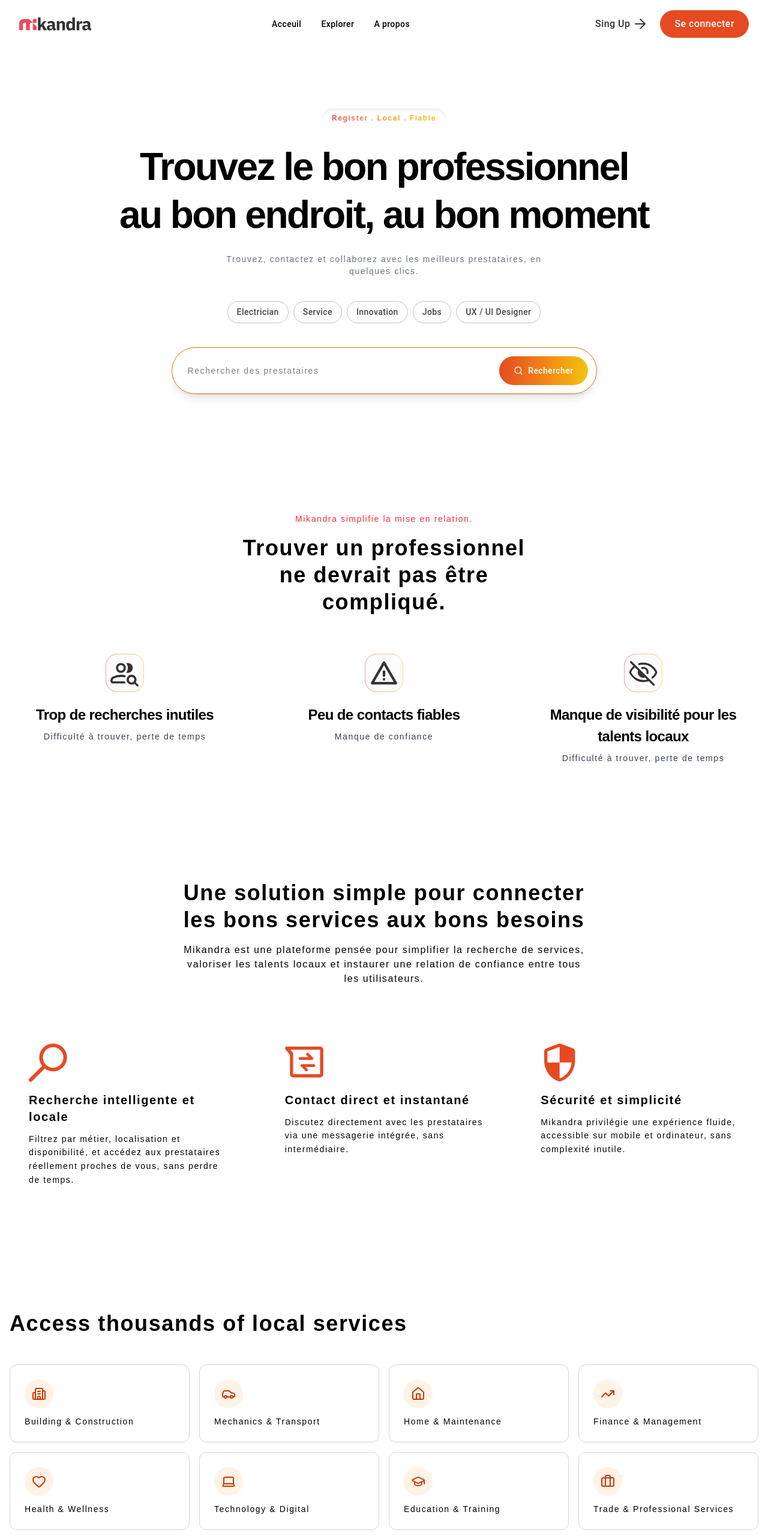
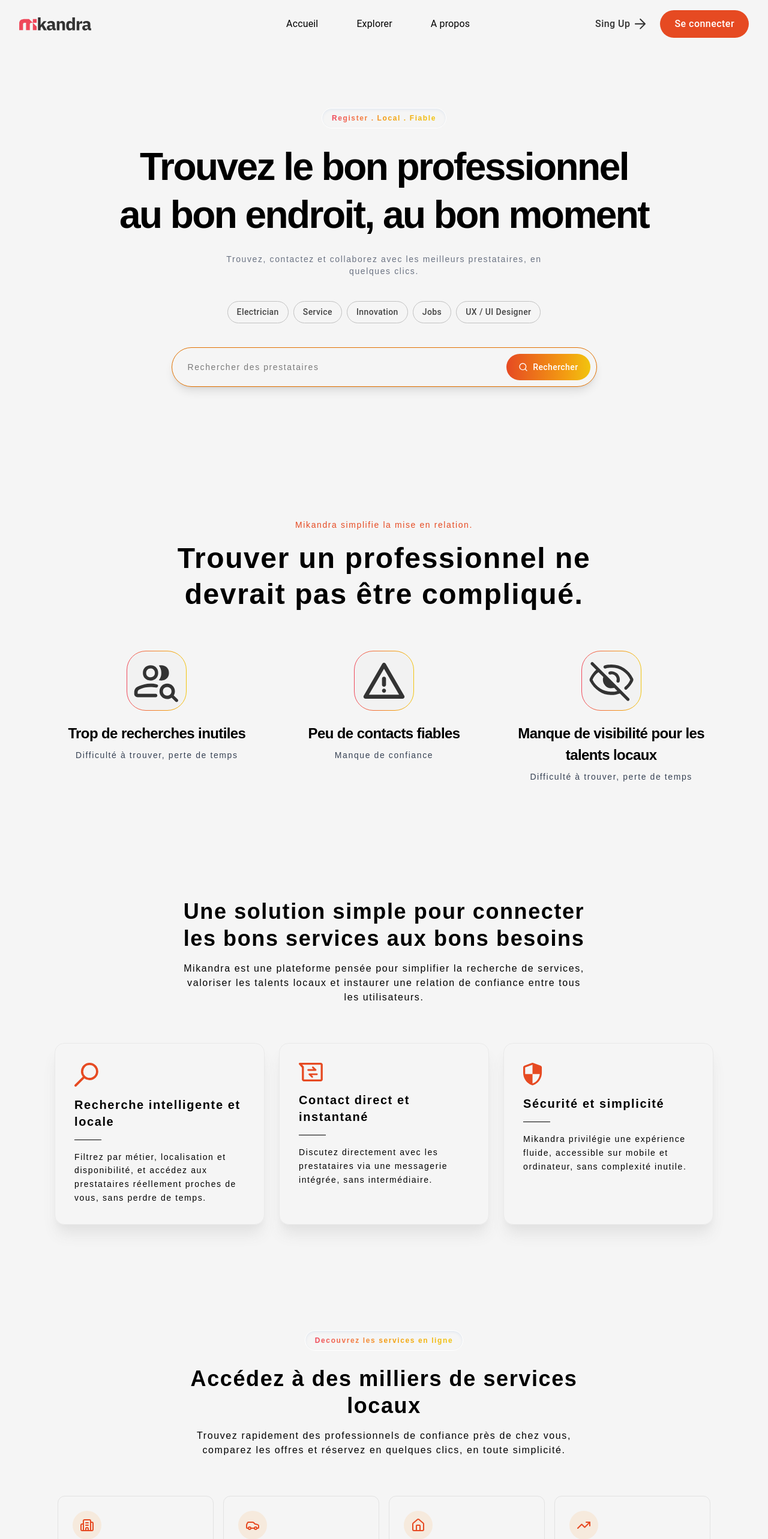
Before and after one commit to StevenMario/ft_transcendance, a React (Vite) app in the folder Transcendance/: page / in a window 1280 px wide. Shown: the top 2566 px of the page at 60% size. Built offline with nearby package versions, Linux system fonts and the light colour scheme.

Commit message:
Landing page : COrection du landing page

```diff
--- a/Transcendance/src/components/ui/LandingPage/AccessService.tsx
+++ b/Transcendance/src/components/ui/LandingPage/AccessService.tsx
@@ -1,30 +1,37 @@
 import { Building2, Car, Home, TrendingUp, Heart, Laptop, GraduationCap, Briefcase } from "lucide-react";
+import { NeomorphContainer } from "../Utils/GradientText";
 function AccessService() {
-    const services = [
-        { icon: Building2, title: "Building & Construction" },
-        { icon: Car, title: "Mechanics & Transport" },
-        { icon: Home, title: "Home & Maintenance" },
-        { icon: TrendingUp, title: "Finance & Management" },
-        { icon: Heart, title: "Health & Wellness" },
-        { icon: Laptop, title: "Technology & Digital" },
-        { icon: GraduationCap, title: "Education & Training" },
-        { icon: Briefcase, title: "Trade & Professional Services" },
-    ];
-    return (
-        <section className="py-12 md:py-20 bg-muted/30">
-      <div className="container">
-        <h2 className="text-2xl md:text-3xl lg:text-4xl font-bold text-foreground mb-8 md:mb-12">
-          Access thousands of local services
-        </h2>
+  const services = [
+    { icon: Building2, title: "Bâtiment et construction" },
+    { icon: Car, title: "Mécanique et transport" },
+    { icon: Home, title: "Accueil et entretien" },
+    { icon: TrendingUp, title: "Finance et gestion" },
+    { icon: Heart, title: "Santé et bien-être" },
+    { icon: Laptop, title: "Technologie et numérique" },
+    { icon: GraduationCap, title: "Éducation et formation" },
+    { icon: Briefcase, title: "Commerce et services professionnels" },
+  ];
+  return (
+    <section className="py-12 md:py-20">
+      <div className="container md:px-20">
+        <div className="text-center mb-12 md:mb-16">
+          <NeomorphContainer text="Decouvrez les services en ligne" />
+          <h2 className="text-2xl md:text-4xl font-bold text-foreground leading-tight mb-4 max-w-2xl mx-auto">
+            Accédez à des milliers de services locaux
+          </h2>
+          <p className=" text-sm md:text-base max-w-2xl mx-auto">
+           Trouvez rapidement des professionnels de confiance près de chez vous, comparez les offres et réservez en quelques clics, en toute simplicité.
+          </p>
+        </div>
 
-        <div className="grid grid-cols-2 sm:grid-cols-3 lg:grid-cols-4 gap-3 md:gap-4">
+        <div className="grid grid-cols-1 md:grid-cols-3 lg:grid-cols-4 gap-3 md:gap-4">
           {services.map((service, index) => (
             <div
               key={index}
-              className="group p-4 md:p-6 rounded-xl  border border-gray-300 hover:border-amber-600 transition-all duration-300 hover:shadow-lg cursor-pointer"
+              className="group p-4 md:p-6 rounded-xl  border border-[#e2e2e2] hover:border-[#E64A22] transition-all duration-300 hover:shadow-lg cursor-pointer"
             >
               <div className="w-10 h-10 md:w-12 md:h-12 rounded-3xl bg-orange-400/10 text-primary flex items-center justify-center mb-3 group-hover:border-amber-600 group-hover:text-primary-foreground transition-all duration-300">
-                <service.icon size={20}  className="md:w-6 md:h-6 text-orange-700" />
+                <service.icon size={20} className="md:w-6 md:h-6 text-[#E64A22]" />
               </div>
               <h3 className="text-xs md:text-sm font-medium text-foreground">
                 {service.title}
--- a/Transcendance/src/components/ui/LandingPage/HeroSection.tsx
+++ b/Transcendance/src/components/ui/LandingPage/HeroSection.tsx
@@ -1,5 +1,6 @@
 import { Button } from '@mui/material'
 import SearchBar from './SearchBar';
+import { NeomorphContainer } from '../Utils/GradientText';
 
 
 const HeroSection = () => {
@@ -18,9 +19,7 @@ const HeroSection = () => {
     <section className=" pt-32 pb-20 md:pt-25 md:pb-30">
       <div className="container mx-auto text-center">
         {/* Badge */}
-        <div className="inline-flex items-center gap-2 text-xs font-semibold text-red-700 mb-6 px-4 py-2 shadow-inner shadow-slate-200 rounded-3xl border-[1.5px] border-white">
-          <span className="bg-linear-to-r from-[#EF485B] via-[#F39C12] to-[#F1C40F] text-transparent bg-clip-text">Register . Local . Fiable</span>
-        </div>
+        <NeomorphContainer text="Register . Local . Fiable"  />
 
         {/* Title */}
         <h1 className="text-[40px]
@@ -55,7 +54,7 @@ const HeroSection = () => {
         </div>
 
           {/*Search Bar */}
-          <SearchBar></SearchBar>
+          <SearchBar />
       </div>
     </section>
   );
--- a/Transcendance/src/components/ui/LandingPage/LandingPage.tsx
+++ b/Transcendance/src/components/ui/LandingPage/LandingPage.tsx
@@ -1,6 +1,5 @@
 import AccessService from "./AccessService.tsx";
 import HeroSection from "./HeroSection.tsx";
-import WhatPeopleSaying from "./WhatPeopleSaying.tsx";
 import GetStartSection from "./GetStartSection.tsx";
 import Footer from "./Footer.tsx";
 import ProblemsSection from "./ProblemsSection.tsx";
@@ -12,7 +11,6 @@ function LandingPage() {
         <ProblemsSection />
         <SolutionSection/>
         <AccessService/>
-        <WhatPeopleSaying/>
         <GetStartSection/>
         <Footer/>
     </>)
--- a/Transcendance/src/components/ui/LandingPage/ProblemsSection.tsx
+++ b/Transcendance/src/components/ui/LandingPage/ProblemsSection.tsx
@@ -34,26 +34,29 @@ const ProblemsSection = () => {
       <div className="container mx-auto">
         {/* Section Header */}
         <div className="text-center mb-12 md:mb-16">
-          <p className="text-sm text-red-500 font-medium mb-4">
+          <p className="text-sm text-[#E64A22] font-medium mb-4">
             Mikandra simplifie la mise en relation.
           </p>
-          <h2 className="text-2xl md:text-4xl font-bold text-foreground leading-tight max-w-lg mx-auto">
-            Trouver un professionnel ne devrait pas être compliqué.
+          <h2 className="text-2xl md:text-[48px] font-bold text-foreground leading-tight mx-auto">
+            Trouver un professionnel ne<br />devrait pas être compliqué.
           </h2>
+          <p></p>
         </div>
 
         {/* Problems Grid */}
-        <div className="grid grid-cols-1 md:grid-cols-3 gap-8 md:gap-12">
+        <div className="grid grid-cols-1 md:grid-cols-3 gap-8 md:gap-12 px-20">
           {problems.map((problem, index) => (
             <div
               key={index}
-              className="flex flex-col items-center text-center"
+              className="flex flex-col justify-baseline items-center text-center"
             >
-              <div className={`w-16 h-16 rounded-2xl ${problem.bgColor} flex items-center justify-center mb-5`}>
+              <div className={`rounded-2xl ${problem.bgColor} flex items-center justify-center mb-5`}>
                 <img
                   src={problem.icon}
                   alt={problem.title}
-                  className="w-full h-full" />
+                  width={100}
+                  height={100}
+                />
               </div>
               <h3 className="
                 text-base
--- a/Transcendance/src/components/ui/LandingPage/SearchBar.tsx
+++ b/Transcendance/src/components/ui/LandingPage/SearchBar.tsx
@@ -6,20 +6,20 @@ export default function SearchBar() {
   return (
     <>
       {/* Search Bar */}
-          <div className="md:w-177.25 md:h-[60px] mx-auto">
-          <div className="flex items-center md:gap-70 pt-2 pr-2 pb-2 pl-6.5 rounded-full shadow-lg border border-amber-600 overflow-hidden">
+      <div className="md:w-177.25 md:h-17.5 mx-auto">
+        <div className="flex items-center pl-6.5 pr-1 py-1 rounded-full shadow-lg border border-amber-600 overflow-hidden">
           <input
             type="text"
             placeholder="Rechercher des prestataires"
-              className="flex-1 text-sm md:text-sm   focus:outline-none "
+            className="flex-1 text-sm md:text-sm focus:outline-none "
           />
           <Button sx={{
             background: 'linear-gradient(90deg, #E64A22 0%, #F39C12 70%, #F1C40F 100%)',
             color: '#FFFFFF',
             borderRadius: '9999px',
             margin: '6px',
-              padding: '12px 24px',
-              height: 'auto',
+            padding: '10px 20px',
+            height: 'max-content',
             display: 'flex',
             alignItems: 'center',
             gap: '8px',
--- a/Transcendance/src/components/ui/LandingPage/SolutionSection.tsx
+++ b/Transcendance/src/components/ui/LandingPage/SolutionSection.tsx
@@ -30,31 +30,34 @@ export default function SolutionSection() {
                     <h2 className="text-2xl md:text-4xl font-bold text-foreground leading-tight mb-4 max-w-2xl mx-auto">
                         Une solution simple pour connecter les bons services aux bons besoins
                     </h2>
-                    <p className="text-muted-foreground text-sm md:text-base max-w-2xl mx-auto">
+                    <p className=" text-sm md:text-base max-w-2xl mx-auto">
                         Mikandra est une plateforme pensée pour simplifier la recherche de services, valoriser les talents locaux et instaurer une relation de confiance entre tous les utilisateurs.
                     </p>
                 </div>
 
                 {/* Features Grid - Simple Cards */}
-                <div className="grid grid-cols-1 md:grid-cols-3 gap-8">
+                <div className="flex justify-center flex-wrap gap-6">
                     {features.map((feature, index) => (
                         <div
                             key={index}
-                            className="bg-card rounded-2xl p-8 flex flex-col "
+                            className="rounded-2xl max-h-100 p-8 flex flex-col shadow-xl shadow-[#e2e2e2] border-[0.5px] border-[#e2e2e299] w-full md:w-87.5 "
                         >
                             {/* Icon Container */}
-                            <div className="w-16 h-16 mb-4 inline-block">
+                            <div className="mb-4">
                                 <img
                                     src={feature.icon}
                                     alt={feature.title}
-                                    className="w-full h-full object-contain"
+                                    width={index === 2 ? 32 : 40}
+                                    height={index === 2 ? 32 : 40}
                                 />
                             </div>
 
                             {/* Title */}
-                            <h3 className="font-semibold text-lg md:text-xl mb-3">
+                            <h3 className="font-semibold text-lg md:text-xl mb-4">
                                 {feature.title}
                             </h3>
+
+                            <hr className="mb-4 w-11.25 h-0.5" />
 
                             {/* Description */}
                             <p className="text-sm text-muted-foreground leading-relaxed">
--- a/Transcendance/src/components/ui/LandingPage/WhatPeopleSaying.tsx
+++ /dev/null
@@ -1,55 +0,0 @@
-import { Star } from "lucide-react";
-
-const WhatPeopleSaying = () => {
-  const testimonials = [
-    {
-      quote: "J'ai trouvé un mécanicien fiable près de chez moi en quelques minutes. Le service était rapide et professionnel.",
-      author: "Jean, Rabourenne",
-      color: "bg-orange-500/10 text-orange-600",
-    },
-    {
-      quote: "M'kandra m'a permis de me visibilité facilement en mettant en valeur mes services. Les avis m'ont aidé à faire le bon choix.",
-      author: "Sarah, Fleuristes",
-      color: "bg-pink-500/10 text-pink-600",
-    },
-    {
-      quote: "Excellente application pour trouver des métiers du bâtiment et services personnalisés.",
-      author: "Marie, Passionées",
-      color: "bg-orange-500/10 text-orange-600",
-    },
-  ];
-
-  return (
-    <section className="py-12 md:py-20 bg-muted/30">
-      <div className="container">
-        <h2 className="text-2xl md:text-3xl lg:text-4xl font-bold text-foreground mb-8 md:mb-12">
-          What people are saying
-        </h2>
-
-        <div className="grid sm:grid-cols-2 lg:grid-cols-3 gap-4 md:gap-6">
-          {testimonials.map((testimonial, index) => (
-            <div
-              key={index}
-              className={`p-6 md:p-8 rounded-2xl ${testimonial.color} hover:scale-110 transition-transform duration-300 text-primary-foreground relative overflow-hidden`}
-            >
-              {/* Stars */}
-              <div className="flex gap-1 mb-4">
-                {[...Array(5)].map((_, i) => (
-                  <Star key={i} size={14} fill="currentColor" />
-                ))}
-              </div>
-
-              <blockquote className="text-sm text-gray-500 md:text-base leading-relaxed mb-4 opacity-95">
-                "{testimonial.quote}"
-              </blockquote>
-
-              <p className="text-sm font-medium">— {testimonial.author}</p>
-            </div>
-          ))}
-        </div>
-      </div>
-    </section>
-  );
-};
-
-export default WhatPeopleSaying;
--- a/Transcendance/src/components/ui/NavBar/NavBar.tsx
+++ b/Transcendance/src/components/ui/NavBar/NavBar.tsx
@@ -14,30 +14,23 @@ import {
     ListItemText,
 } from "@mui/material";
 
+const listItemTexts = ["Accueil", "Explorer", "A propos"];
+
 export default function NavBar() {
 
     const [open, setOpen] = useState<boolean>(false);
     const drawerContent = (
         <div className="w-64">
             <List>
-                <ListItem disablePadding>
-                    <ListItemButton className="flex justify-center">
-                        <ListItemText primary="Acceuil" sx={{ textAlign: 'center' }} />
-                    </ListItemButton>
-                </ListItem>
-
-                <ListItem disablePadding>
-                    <ListItemButton className="flex justify-center">
-                        <ListItemText primary="Explorer" sx={{ textAlign: 'center' }} />
-                    </ListItemButton>
-                </ListItem>
-
-                <ListItem disablePadding>
-                    <ListItemButton className="flex justify-center">
-                        <ListItemText primary="A propos" sx={{ textAlign: 'center' }} />
-                    </ListItemButton>
-                </ListItem>
-
+                {listItemTexts.map(listItemText => {
+                    return (
+                        <ListItem>
+                            <ListItemButton className="flex justify-center">
+                                <ListItemText primary={listItemText} sx={{ textAlign: "center" }} />
+                            </ListItemButton>
+                        </ListItem>
+                    )
+                })}
                 <ListItem className="flex  flex-col justify-between items-center">
                     <SingUpButton />
                     <LoginButton />
@@ -54,24 +47,23 @@ export default function NavBar() {
     return (
         <>
             {/* Responsive lg */}
-            <nav className="hidden lg:flex w-full max-w-[1440px] h-20 mx-auto px-4 items-center justify-between">
+            <nav className="hidden lg:flex w-full max-w-360 h-20 mx-auto px-4 items-center justify-between">
                 <img className="w-20 sm:w-25 md:w-30" src={logo} alt="Logo" />
                 {/* <SearchBar classValue="relative w-75"></SearchBar> */}
                 <div className="flex w-61.5 justify-between items-center">
-                    <Button color="inherit">
-                        Acceuil
-                    </Button>
-                    <Button color="inherit">
-                        Explorer
-                    </Button>
-                    <Button color="inherit">
-                        A propos
-                    </Button>
+                    {listItemTexts.map(listItemText => {
+                        return (
+                            <ListItem>
+                                <ListItemButton className="flex justify-center">
+                                    <ListItemText className="w-max" primary={listItemText} sx={{ textAlign: "justify" }} />
+                                </ListItemButton>
+                            </ListItem>
+                        )
+                    })}
                 </div>
                 <div className="flex gap-5">
                     <SingUpButton />
                     <LoginButton />
-
                 </div>
             </nav>
             {/* Responsive md */}
--- /dev/null
+++ b/Transcendance/src/components/ui/Utils/GradientText.tsx
@@ -0,0 +1,26 @@
+export type GradientTextProps = {
+    text: string;
+    className?: string;
+}
+
+export type NeomorphContainerProps = {
+    text: string;
+    className?: string;
+    textClassName?: string;
+}
+
+export function GradientText(props: GradientTextProps) {
+    return (
+        <span className={`bg-linear-to-r from-[#EF485B] via-[#F39C12] to-[#F1C40F] text-transparent bg-clip-text ${props.className}`}>
+            {props.text}
+        </span>
+    )
+}
+
+export function NeomorphContainer(props: NeomorphContainerProps) {
+    return (
+        <div className={`inline-flex items-center gap-2 text-xs font-semibold text-red-700 mb-6 px-4 py-2 shadow-inner shadow-slate-200 rounded-3xl border-[1.5px] border-white ${props.className}`}>
+            <GradientText text={props.text} className={props.textClassName} />
+        </div>
+    )
+}
--- a/Transcendance/src/index.css
+++ b/Transcendance/src/index.css
@@ -1,10 +1,16 @@
- @import url('https://fonts.googleapis.com/css2?family=Inter:ital,opsz,wght@0,14..32,100..900;1,14..32,100..900&display=swap');
+@import url('https://fonts.googleapis.com/css2?family=Inter:ital,opsz,wght@0,14..32,100..900;1,14..32,100..900&display=swap');
 @import "tailwindcss";
 
 body {
     font-family: "Montserrat", sans-serif;
     letter-spacing: 0.1em;
+    background-color: #f5f5f5;
 }
+
+@theme {
+  --color-dadafar: #E64A22;
+}
+
 @layer utilities {
   .clip-star {
     clip-path: polygon(
--- a/Transcendance/tailwind.config.ts
+++ b/Transcendance/tailwind.config.ts
@@ -11,6 +11,7 @@ module.exports = {
         secondary: 'hsl(var(--secondary))',
         'secondary-foreground': 'hsl(var(--secondary-foreground))',
         // tu peux ajouter toutes tes variables ici
+        dadafara: "#E64A22",
       },
     },
   },
```
Lines whose indentation alone changed are shown as unchanged.
